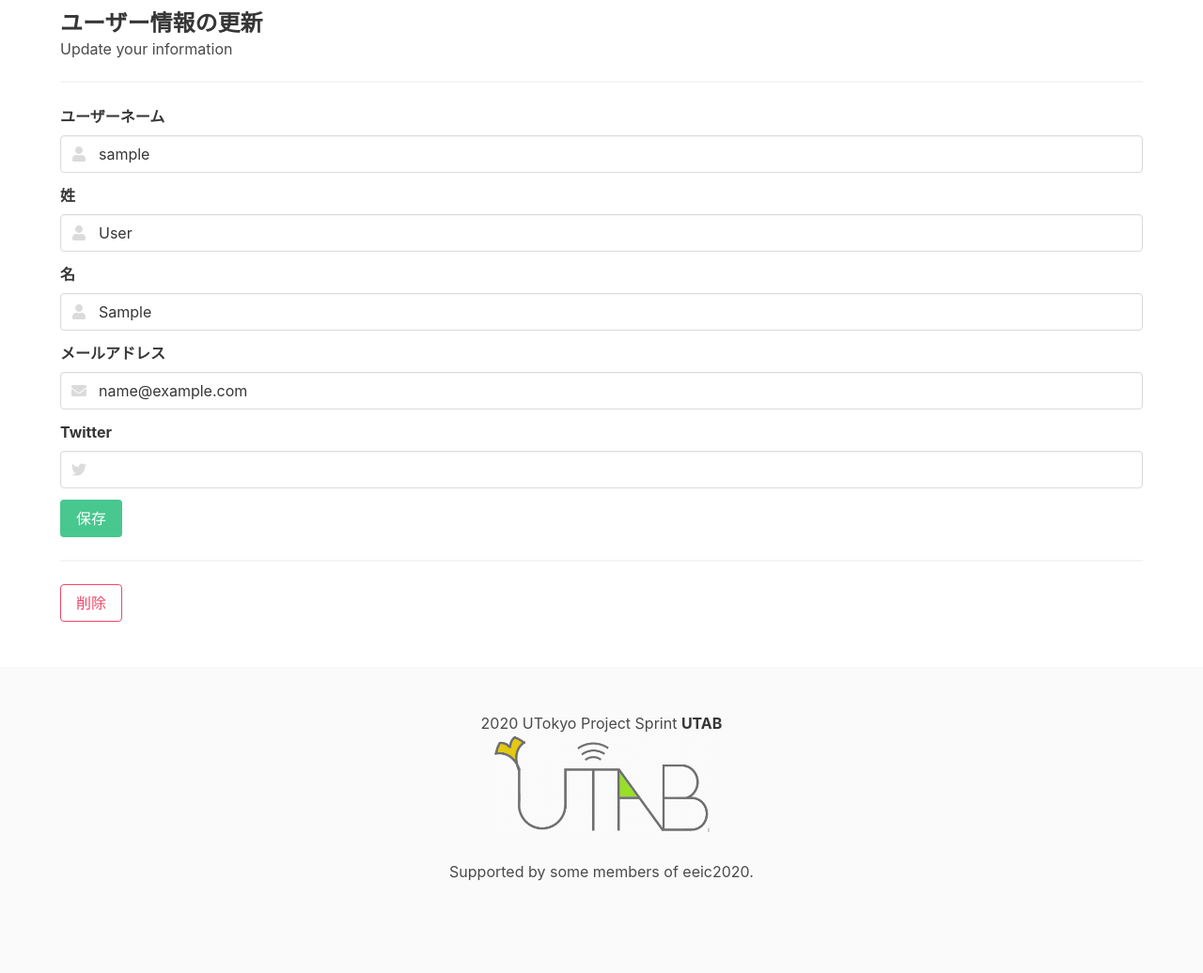
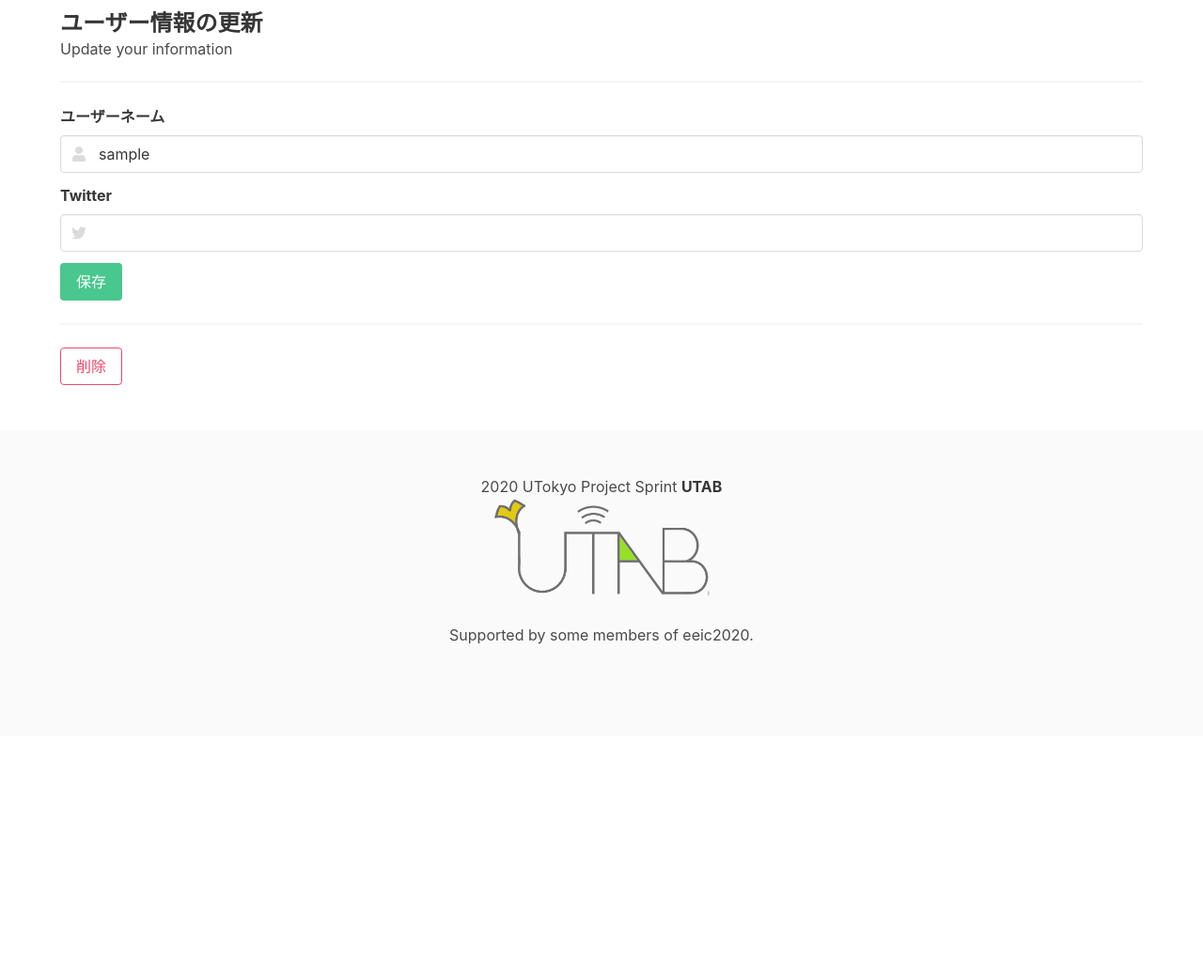
Before and after one commit to tsubuanko/UTAB, a Django app: page /user/1/update/ in a window 1280 px wide. Shown: the part 254-1290 px from the top of the page at 94% size. After the commit the page ends 940 px from the top, so only its background shows below. Run offline with Django 3.2, Linux system fonts and the light colour scheme; the visitor is signed in with stand-in values (Sample User, id 1); data comes from the database, SQL or seed files in the repository; some libraries are stand-ins or nearby versions.

Commit message:
個人情報の削除

```diff
--- a/cms/admin.py
+++ b/cms/admin.py
@@ -62,7 +62,7 @@ class UserAdmin(BaseUserAdmin):
     # The fields to be used in displaying the User model.
     # These override the definitions on the base UserAdmin
     # that reference specific fields on auth.User.
-    list_display = ('email', 'is_staff')
+    list_display = ('username', 'is_staff')
     list_filter = ('is_staff',)
     fieldsets = (
         (None, {'fields': ('email', 'password')}),
--- a/cms/forms.py
+++ b/cms/forms.py
@@ -18,21 +18,21 @@ class LoginForm(AuthenticationForm):
 class UserCreateForm(UserCreationForm):
     class Meta:
         model = UserModel
-        fields = ('username', 'email', 'password1', 'password2')
+        fields = ('username', 'password1', 'password2')
 
     def __init__(self, *args, **kwargs):
         super().__init__(*args, **kwargs)
         for field in self.fields.values():
             field.widget.attrs['class'] = 'input'
         self.fields['username'].widget.attrs['placeholder'] = 'Name'
-        self.fields['email'].widget.attrs['placeholder'] = 'xxx@g.ecc.u-tokyo.ac.jp'
+        # self.fields['email'].widget.attrs['placeholder'] = 'xxx@g.ecc.u-tokyo.ac.jp'
         self.fields['password1'].widget.attrs['placeholder'] = 'at least 8 characters'
         self.fields['password2'].widget.attrs['placeholder'] = 'confirmation'
 
 class UserUpdateForm(forms.ModelForm):
     class Meta:
         model = UserModel
-        fields = ('username', 'first_name', 'last_name', 'email', 'twitter')
+        fields = ('username',  'twitter')
 
     def __init__(self, *args, **kwargs):
         super().__init__(*args, **kwargs)
--- a/cms/models.py
+++ b/cms/models.py
@@ -72,7 +72,8 @@ class AbstractUser(AbstractBaseUser, PermissionsMixin):
     first_name = models.CharField(_('first name'), max_length=150, blank=True)
     last_name = models.CharField(_('last name'), max_length=150, blank=True)
     profile_picture=models.ImageField(upload_to='profile_picture',blank=True)
-    email = models.EmailField(_('email address'), unique=True)
+    #email = models.EmailField(_('email address'), unique=True)
+    email = models.EmailField(_('email address'))
 
     is_staff = models.BooleanField(
         _('staff status'),
--- a/cms/templates/cms/signup.html
+++ b/cms/templates/cms/signup.html
@@ -19,13 +19,13 @@
                     <span class="icon is-small is-left"><i class="fas fa-user"></i></span>
                 </div>
             </div>
-            <div class="field">
+            <!-- <div class="field">
                 <label class="label">メールアドレス</label>
                 <div class="control has-icons-left">
                     {{ form.email }}
                     <span class="icon is-small is-left"><i class="fas fa-envelope"></i></span>
                 </div>
-            </div>
+            </div> -->
             <div class="field">
                 <label class="label">パスワード</label>
                 <div class="control has-icons-left">
--- a/cms/templates/cms/signup_confirm.html
+++ b/cms/templates/cms/signup_confirm.html
@@ -16,10 +16,10 @@
                         <td>お名前</td>
                         <td>{{form.cleaned_data.username}}</td>
                     </tr>
-                <tr>
+                <!-- <tr>
                     <td>メールアドレス</td>
                     <td>{{form.cleaned_data.email}}</td>
-                </tr>
+                </tr> -->
                     <tr>
                         <td>パスワード</td>
                         <td>********</td>
--- a/cms/templates/cms/user_detail.html
+++ b/cms/templates/cms/user_detail.html
@@ -17,9 +17,9 @@
                         <!--<span class="icon is-small is-left"><i class="fas fa-user"></i></span>-->
                         {{ user.username }}
                     </h1>
-                    <h2 class="subtitle" >
+                    <!-- <h2 class="subtitle" >
                         {{ user.last_name }} {{ user.first_name }}
-                    </h2>
+                    </h2> -->
                     {% if user.pk == request.user.pk %}
                     <a href="{% url 'cms:user_update' user.pk %}">
                         <button class="button is-small is-info is-inverted is-outlined">
--- a/cms/templates/cms/user_list.html
+++ b/cms/templates/cms/user_list.html
@@ -21,7 +21,7 @@
                 {% for object in object_list %}
                 <div class="tile is-child box">
                     <a class="title is-4" href="{% url 'cms:user_detail' object.id %}">{{ object.username }}</a>
-                    <p>Lorem ipsum dolor sit</p>
+                    <!-- <p>Lorem ipsum dolor sit</p> -->
                 </div>
                 {% endfor %}
             </div>
--- a/cms/templates/cms/user_update.html
+++ b/cms/templates/cms/user_update.html
@@ -42,27 +42,20 @@
                     <span class="icon is-small is-left"><i class="fas fa-user"></i></span>
                 </div>
             </div>
-            <div class="field">
+            <!-- <div class="field">
                 <label class="label">姓</label>
                 <div class="control has-icons-left">
                     {{ form.last_name }}
                     <span class="icon is-small is-left"><i class="fas fa-user"></i></span>
                 </div>
-            </div>
-            <div class="field">
-                <label class="label">名</label>
-                <div class="control has-icons-left">
-                    {{ form.first_name }}
+            </div> -->
+            <!-- <div class="field"> -->
+                <!-- <label class="label">名</label>
+                <div class="control has-icons-left"> -->
+                    <!-- {{ form.first_name }}
                     <span class="icon is-small is-left"><i class="fas fa-user"></i></span>
                 </div>
-            </div>
-            <div class="field">
-                <label class="label">メールアドレス</label>
-                <div class="control has-icons-left">
-                    {{ form.email }}
-                    <span class="icon is-small is-left"><i class="fas fa-envelope"></i></span>
-                </div>
-            </div>
+            </div> -->
             <div class="field">
                 <label class="label">Twitter</label>
                 <div class="control has-icons-left">
--- a/cms/views.py
+++ b/cms/views.py
@@ -53,7 +53,7 @@ class UserCreate(CreateView):
             user = form.save()
             user=authenticate(
             username=form.cleaned_data['username'],
-            email=form.cleaned_data['email'],
+            # email=form.cleaned_data['email'],
             password=form.cleaned_data['password1'],
             )
             login(self.request, user)
```
Also changed, not shown: cms/migrations/0002_auto_20200530_1613.py (added).
